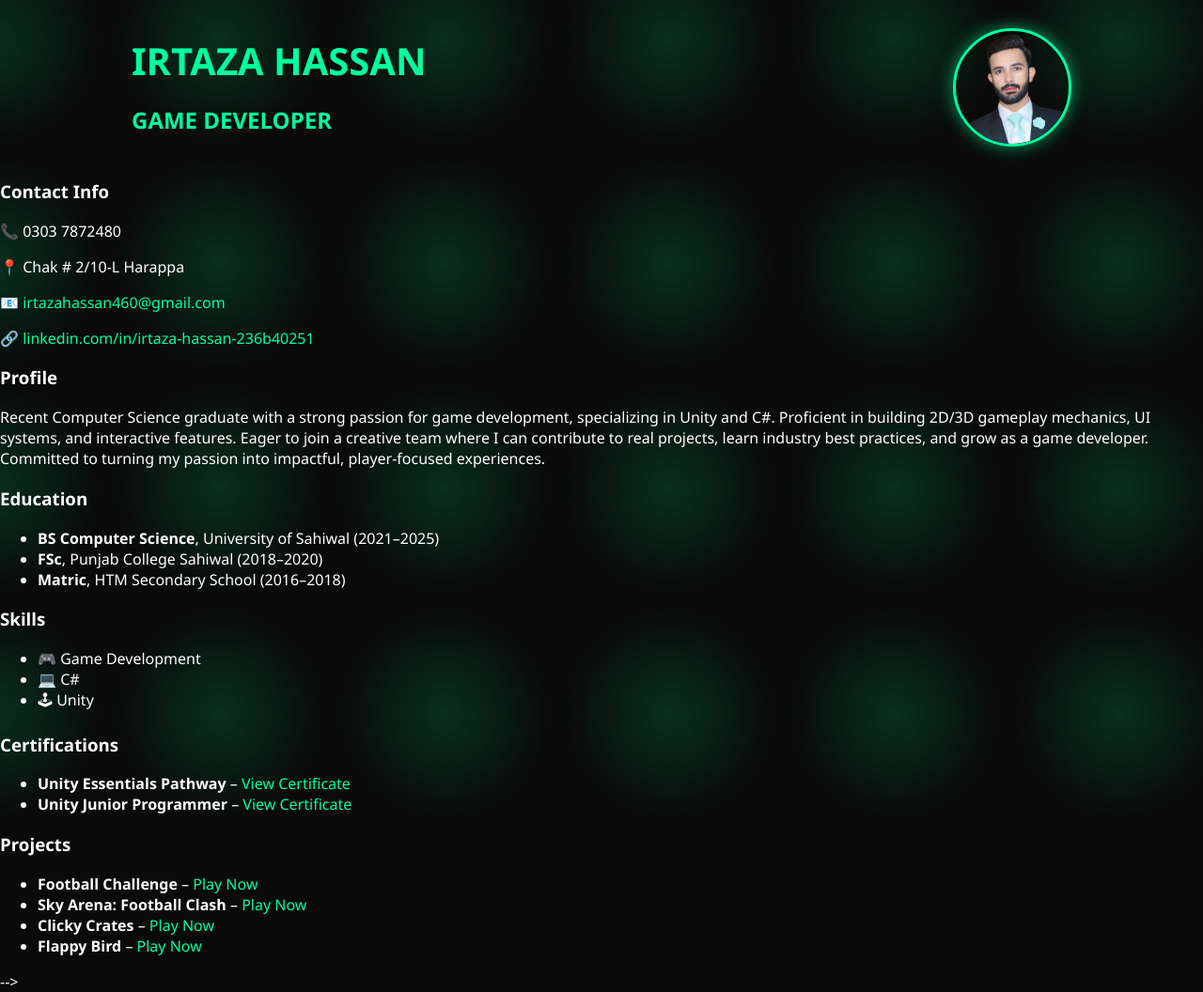
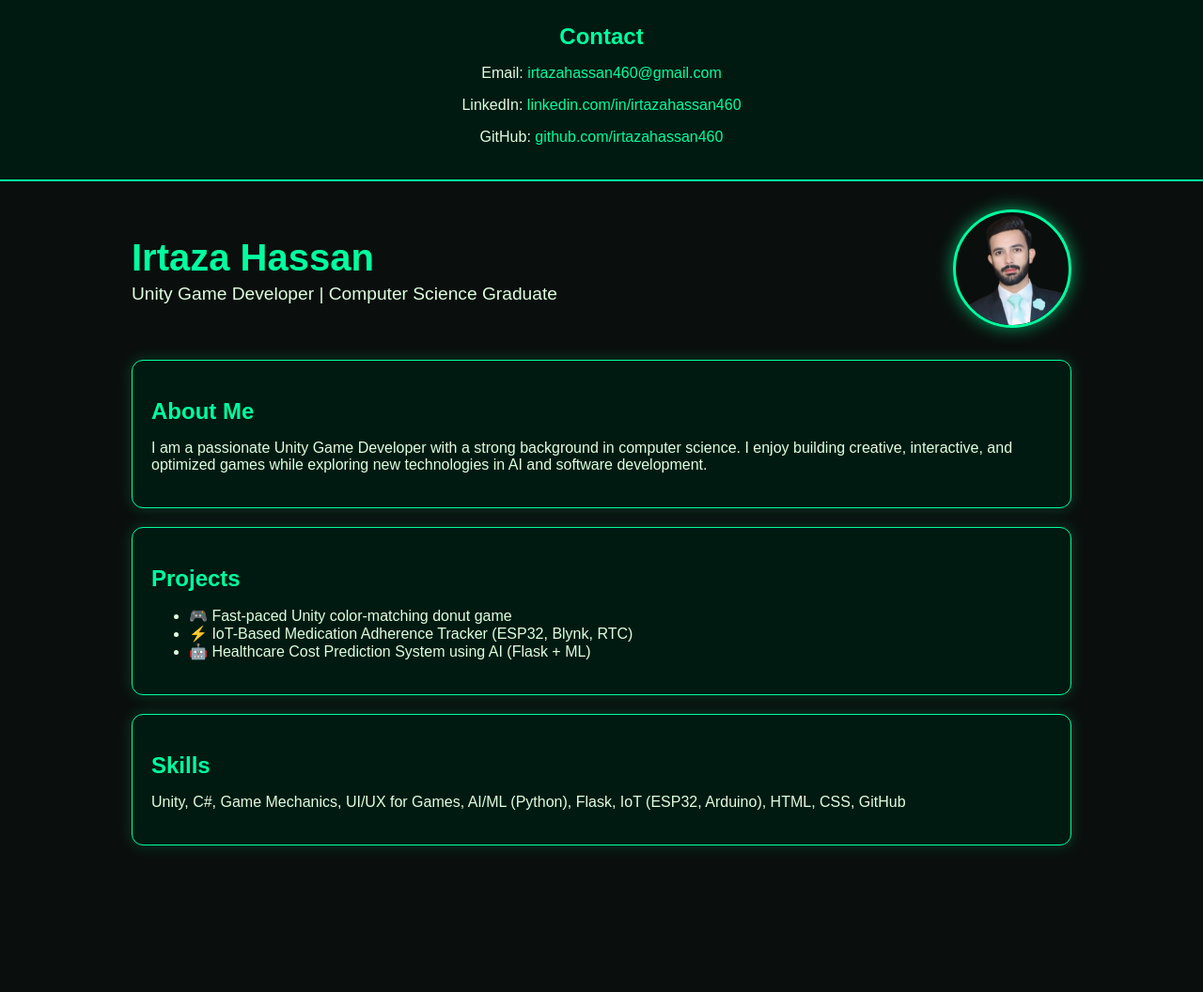
Before and after one commit to irtazahassan460/portfolio., a plain HTML site: page index.html in a window 1280 px wide. Shown: the whole page at 94% size. After the commit the page ends 920 px from the top, so only its background shows below. Drawn offline with Linux system fonts and the light colour scheme.

Commit message:
Update index.html

```diff
--- a/index.html
+++ b/index.html
@@ -7,36 +7,15 @@
   <style>
     body {
       margin: 0;
-      font-family: 'Segoe UI', Tahoma, Geneva, Verdana, sans-serif;
-      color: #fff;
-      background: #0a0a0a;
-      overflow-x: hidden;
+      font-family: Arial, sans-serif;
+      background: #0a0f0d;
+      color: #e0ffe0;
     }
-    body::before {
-      content: "";
-      position: fixed;
-      top: 0;
-      left: 0;
-      width: 100%;
-      height: 100%;
-      background: radial-gradient(circle, rgba(0, 255, 150, 0.2), transparent 70%) repeat;
-      background-size: 200px 200px;
-      animation: pulse 6s infinite alternate;
-      z-index: -2;
-    }
-
-    @keyframes pulse {
-      0% { transform: scale(1); opacity: 0.6; }
-      100% { transform: scale(1.2); opacity: 0.8; }
-    }
-
-
-
-
 
     header {
       text-align: center;
       padding: 20px;
+      background: #001a12;
       border-bottom: 2px solid #00ff9f;
     }
 
@@ -80,8 +59,9 @@
     .container {
       width: 90%;
       max-width: 1000px;
-      margin: auto;
-      padding: 30px;
+      margin: 20px auto;
+      display: grid;
+      gap: 20px;
     }
 
     .box {
@@ -108,107 +88,42 @@
   </style>
 </head>
 <body>
+  <header>
+    <h2>Contact</h2>
+    <p>Email: <a href="mailto:irtazahassan460@gmail.com">irtazahassan460@gmail.com</a></p>
+    <p>LinkedIn: <a href="https://linkedin.com/in/irtazahassan460" target="_blank">linkedin.com/in/irtazahassan460</a></p>
+    <p>GitHub: <a href="https://github.com/irtazahassan460" target="_blank">github.com/irtazahassan460</a></p>
+  </header>
 
-<div class="header">
-  <div class="header-left">
-    <h1>IRTAZA HASSAN</h1>
-    <h2>GAME DEVELOPER</h2>
+  <div class="header">
+    <div class="header-left">
+      <h1>Irtaza Hassan</h1>
+      <p>Unity Game Developer | Computer Science Graduate</p>
+    </div>
+    <div class="header-right">
+      <img src="irtaza.png" alt="Profile Picture">
+    </div>
   </div>
 
-  <!-- image file must be named exactly "irtaza.png" and be in the same folder as index.html -->
-  <div class="header-right">
-    <img src="irtaza.png" alt="Irtaza Hassan" class="profile-pic">
-  </div>
-</div>
+  <div class="container">
+    <div class="box">
+      <h2>About Me</h2>
+      <p>I am a passionate Unity Game Developer with a strong background in computer science. I enjoy building creative, interactive, and optimized games while exploring new technologies in AI and software development.</p>
+    </div>
 
+    <div class="box">
+      <h2>Projects</h2>
+      <ul>
+        <li>🎮 Fast-paced Unity color-matching donut game</li>
+        <li>⚡ IoT-Based Medication Adherence Tracker (ESP32, Blynk, RTC)</li>
+        <li>🤖 Healthcare Cost Prediction System using AI (Flask + ML)</li>
+      </ul>
+    </div>
 
-
-    <section class="contact">
-      <h3>Contact Info</h3>
-      <p>📞 0303 7872480</p>
-      <p>📍 Chak # 2/10-L Harappa</p>
-      <p>📧 <a href="mailto:irtazahassan460@gmail.com">irtazahassan460@gmail.com</a></p>
-      <p>🔗 <a href="https://linkedin.com/in/irtaza-hassan-236b40251">linkedin.com/in/irtaza-hassan-236b40251</a></p>
-
-    </section>
-
-    <section class="profile">
-      <h3>Profile</h3>
-      <p>
-        Recent Computer Science graduate with a strong passion for game development,
-        specializing in Unity and C#. Proficient in building 2D/3D gameplay mechanics, UI
-        systems, and interactive features. Eager to join a creative team where I can contribute
-        to real projects, learn industry best practices, and grow as a game developer.
-        Committed to turning my passion into impactful, player-focused experiences.
-      </p>
-    </section>
-
-    <section class="education">
-      <h3>Education</h3>
-      <ul>
-        <li><b>BS Computer Science</b>, University of Sahiwal (2021–2025)</li>
-        <li><b>FSc</b>, Punjab College Sahiwal (2018–2020)</li>
-        <li><b>Matric</b>, HTM Secondary School (2016–2018)</li>
-      </ul>
-    </section>
-
-    <section class="skills">
-      <h3>Skills</h3>
-      <ul>
-        <li>🎮 Game Development</li>
-        <li>💻 C#</li>
-        <li>🕹 Unity</li>
-      </ul>
-    </section>
-
-    <section class="certifications">
-      <h3>Certifications</h3>
-      <ul>
-        <li>
-          <b>Unity Essentials Pathway</b> –
-          <a href="https://www.credly.com/badges/3a469635-b457-4eb8-9ee4-fe522a91b6e1/public_url" target="_blank">
-            View Certificate
-          </a>
-        </li>
-        <li>
-          <b>Unity Junior Programmer</b> –
-          <a href="https://www.credly.com/badges/2c368984-ce37-428d-849f-cd3c04336006/public_url" target="_blank">
-            View Certificate
-          </a>
-        </li>
-      </ul>
-    </section>
-
-    <section class="projects">
-      <h3>Projects</h3>
-      <ul>
-        <li>
-          <b>Football Challenge</b> –
-          <a href="https://play.unity.com/en/games/6516982c-cb9c-4a04-8184-f16153a21078/football-challenge" target="_blank">
-            Play Now
-          </a>
-        </li>
-        <li>
-          <b>Sky Arena: Football Clash</b> –
-          <a href="https://play.unity.com/en/games/7e093610-184e-4eac-af46-419ade582db5/sky-areana-football-clash" target="_blank">
-            Play Now
-          </a>
-        </li>
-        <li>
-          <b>Clicky Crates</b> –
-          <a href="https://play.unity.com/en/games/1b446c58-9a8c-4c0a-9d1e-9f01a14cf43c/clicky-crates" target="_blank">
-            Play Now
-          </a>
-        </li>
-        <li>
-          <b>Flappy Bird</b> –
-          <a href="https://play.unity.com/en/games/30acbf71-6761-4736-aadf-d38b99945ff1/flappy-bird" target="_blank">
-            Play Now
-          </a>
-        </li>
-      </ul>
-    </section>
+    <div class="box">
+      <h2>Skills</h2>
+      <p>Unity, C#, Game Mechanics, UI/UX for Games, AI/ML (Python), Flask, IoT (ESP32, Arduino), HTML, CSS, GitHub</p>
+    </div>
   </div>
 </body>
 </html>
- -->
```
